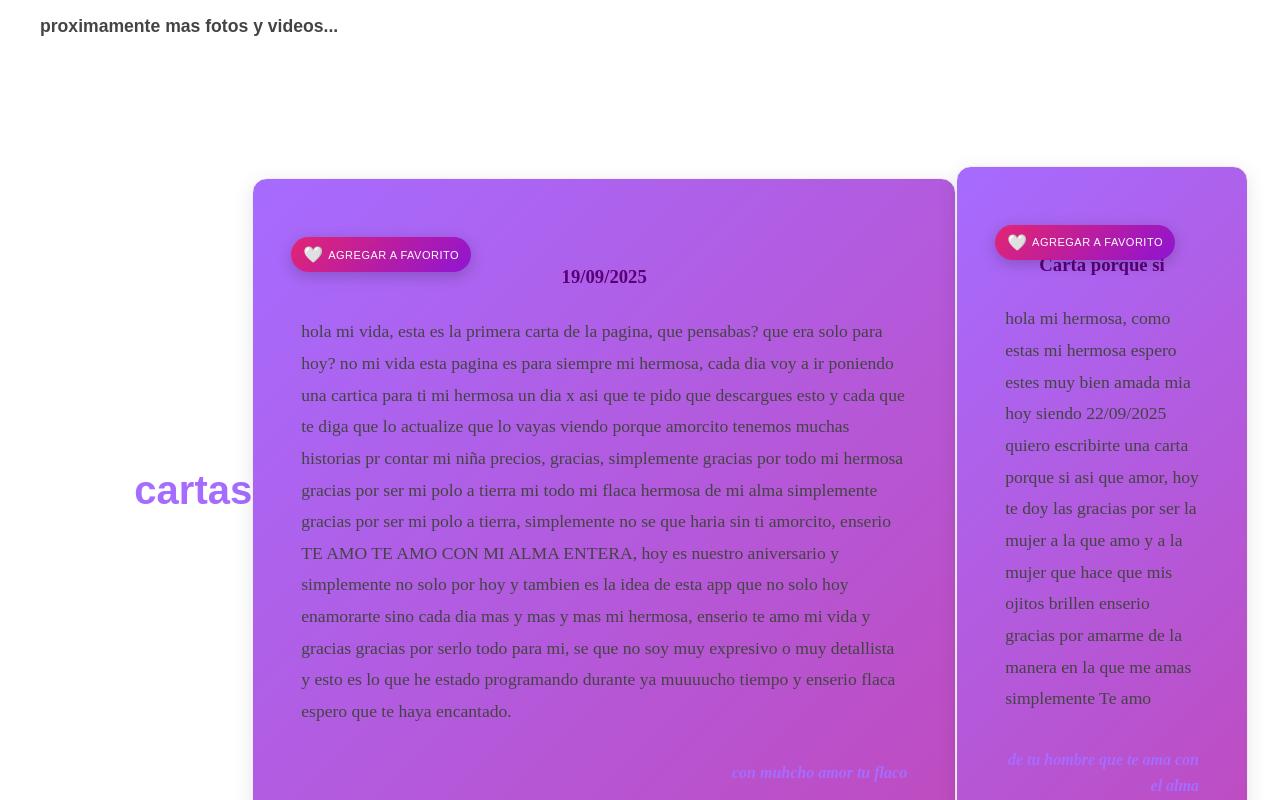
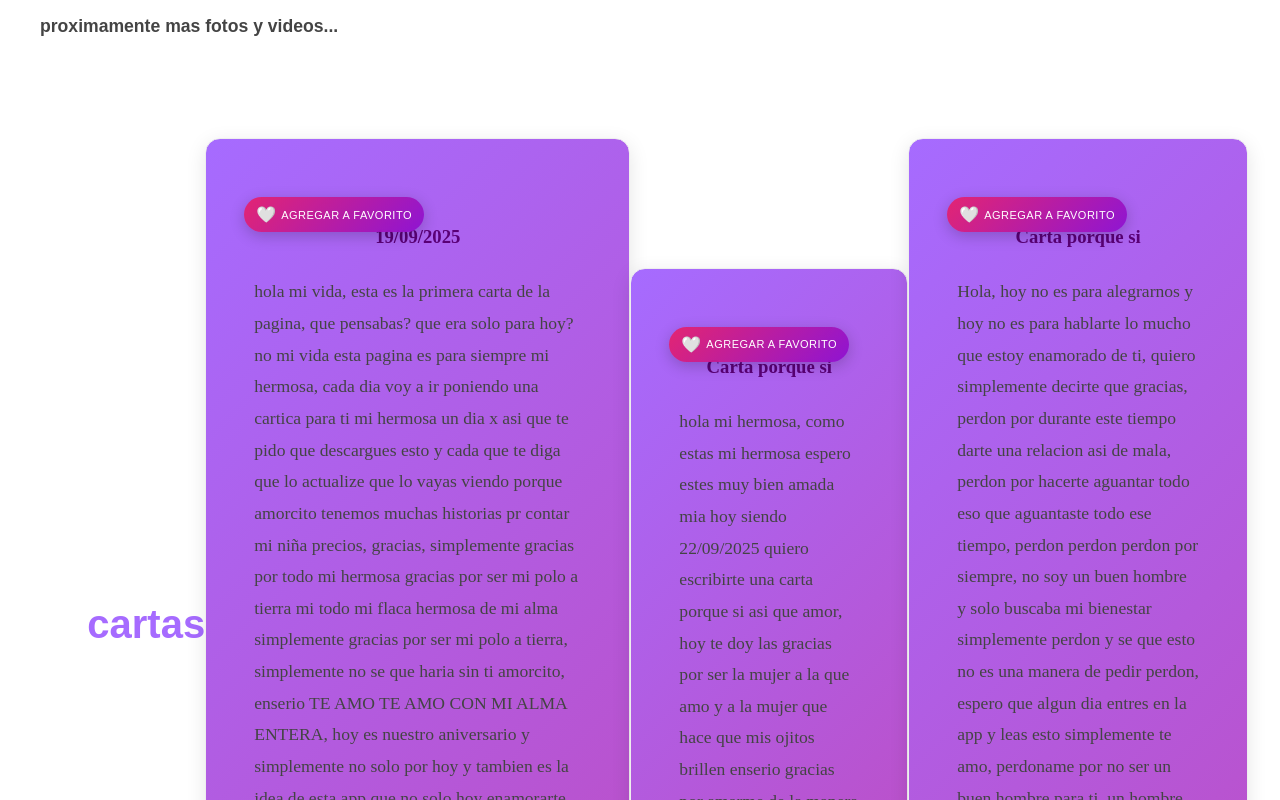
Before and after one commit to juanroldan1/pagina-aniversario, a React (Create React App) app: page / in a window 1280 px wide. Shown: the part 9420-10220 px from the top of the page. Built offline with nearby package versions, Linux system fonts and the light colour scheme.

Commit message:
mil disculpas

```diff
--- a/src/App.js
+++ b/src/App.js
@@ -693,6 +693,28 @@ function App() {
                 </p>
                 <p className='firma-carta'>de tu hombre que te ama con el alma</p>
               </div>
+              {/*Gracias por todo*/}
+              <div className='carta'>
+                <BotonFavorito
+                item={{
+                  id:"<3",
+                  tipo:"carta",
+                  titulo:"11.11 <3",
+                  descripcion:"<3"
+                }}
+                />
+                <h3>Carta porque si</h3>
+                <p className='contenido-carta'>Hola, hoy no es para alegrarnos y hoy no es para hablarte
+                  lo mucho que estoy enamorado de ti, quiero simplemente decirte que gracias, perdon por durante
+                  este tiempo darte una relacion asi de mala, perdon por hacerte aguantar todo eso que aguantaste
+                  todo ese tiempo, perdon perdon perdon por siempre, no soy un buen hombre y solo buscaba mi bienestar
+                  simplemente perdon y se que esto no es una manera de pedir perdon, espero que algun dia entres en la app y leas esto
+                  simplemente te amo, perdoname por no ser un buen hombre para ti, un hombre al que le tengas miedo y
+                  un hombre al que no le cuentes las cosas, perdona por ser ese hombre que te hacia sufrir y solo
+                  se preocupaba por el mismo y no por lo que sentias, perdoname y nada TE AMO.
+                </p>
+                <p className='firma-carta'>Gracias por todo flaca, te amo</p>
+              </div>
         </section>
       </main>
       {/* Footer */}
```
